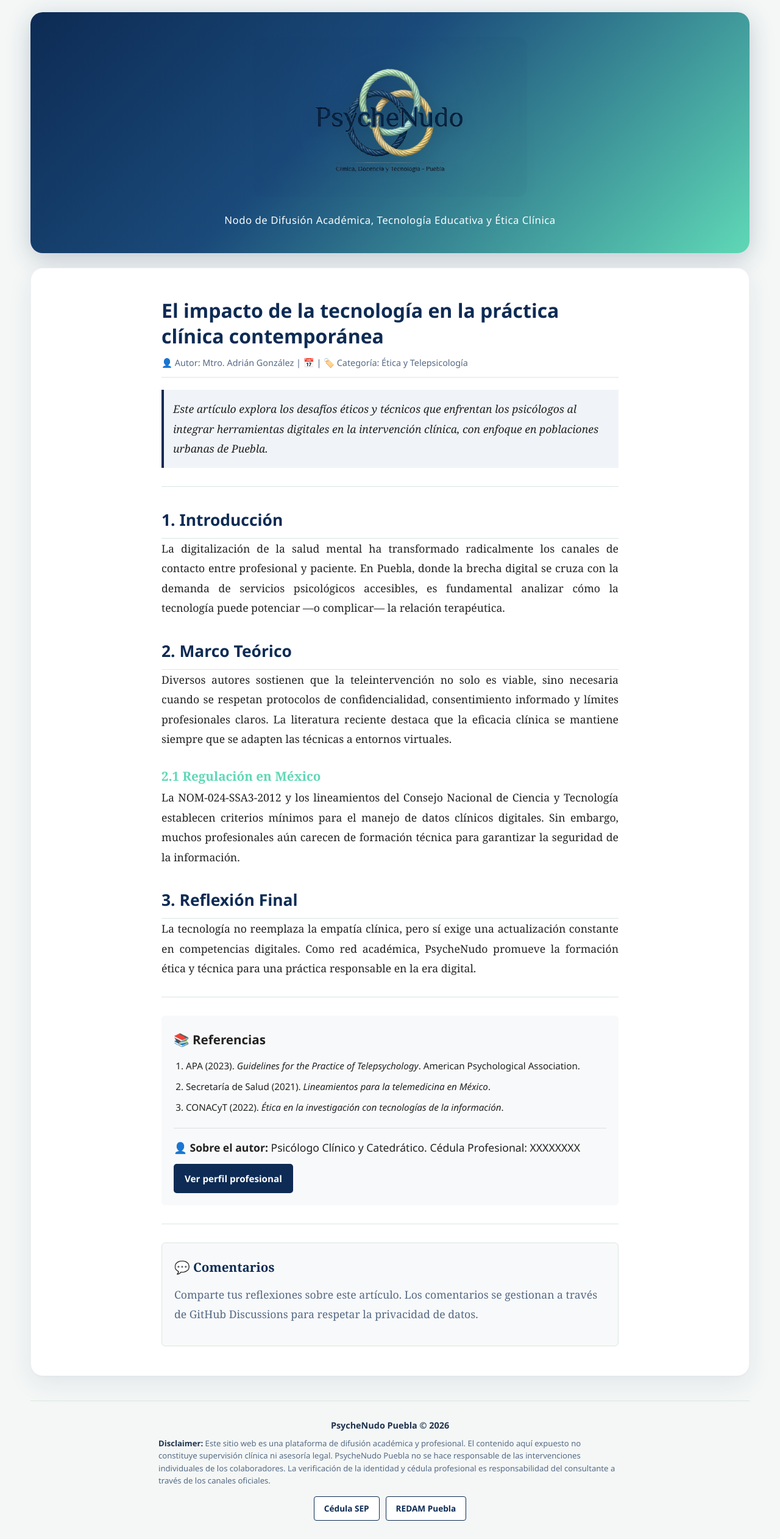
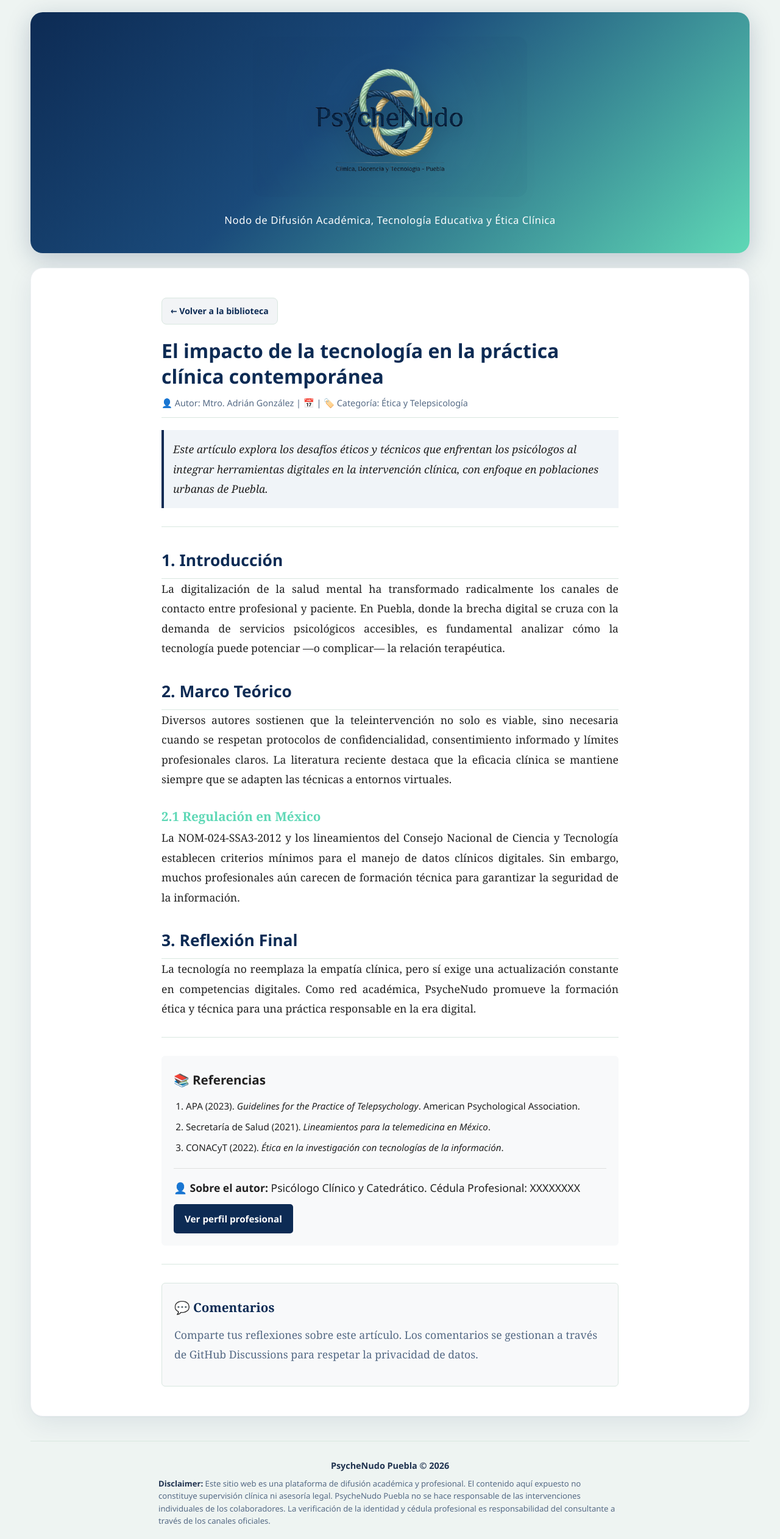
Before and after one commit to PsycheNudo-Puebla/psychenudo-puebla.github.io, a Jekyll site: the page built from _articulos/tecnologia-clinica.md, in a window 1280 px wide. Shown: the whole page at 61% size. Built offline with Jekyll 4.4.1, drawn with Linux system fonts in a browser that asks for light colours; comment, search, counter and statistics services are not loaded.

Commit message:
Sincroniza portada, layout, estilos y verificación en tarjetas

```diff
--- a/_config.yml
+++ b/_config.yml
@@ -4,9 +4,9 @@
 baseurl: ""
 
 # Build settings
+# Sin theme de terceros: el sitio usa _layouts/default.html y css/estilos.css (evita solaparse con Minima en GitHub Pages).
 markdown: kramdown
 highlighter: rouge
-theme: minima
 plugins:
   - jekyll-feed
 
--- a/_layouts/articulo.html
+++ b/_layouts/articulo.html
@@ -2,6 +2,9 @@
 layout: default
 ---
 <article class="articulo-lector">
+    <nav class="articulo-nav" aria-label="Navegación del artículo">
+        <a href="{{ '/' | relative_url }}#articulos" class="boton-regreso">← Volver a la biblioteca</a>
+    </nav>
     <header>
         <h1>{{ page.title }}</h1>
         <div class="meta-info">
--- a/_layouts/default.html
+++ b/_layouts/default.html
@@ -24,10 +24,6 @@
         <p class="site-footer__marca">{{ site.title }} &copy; 2026</p>
         <div class="footer-legal">
             <p class="footer-disclaimer"><strong>Disclaimer:</strong> Este sitio web es una plataforma de difusión académica y profesional. El contenido aquí expuesto no constituye supervisión clínica ni asesoría legal. PsycheNudo Puebla no se hace responsable de las intervenciones individuales de los colaboradores. La verificación de la identidad y cédula profesional es responsabilidad del consultante a través de los canales oficiales.</p>
-            <div class="verificacion-enlaces verificacion-enlaces--footer" role="navigation" aria-label="Verificación oficial">
-                <a href="https://www.cedulaprofesional.sep.gob.mx/cedula/presidencia/indexAvanzada.action" class="boton-verificacion" target="_blank" rel="noopener noreferrer">Cédula SEP</a>
-                <a href="https://redam.puebla.gob.mx/" class="boton-verificacion" target="_blank" rel="noopener noreferrer">REDAM Puebla</a>
-            </div>
         </div>
     </footer>
     </div>
--- a/_layouts/post.html
+++ b/_layouts/post.html
@@ -2,6 +2,9 @@
 layout: default
 ---
 <article class="articulo-lector">
+    <nav class="articulo-nav" aria-label="Navegación del artículo">
+        <a href="{{ '/' | relative_url }}#articulos" class="boton-regreso">← Volver a la biblioteca</a>
+    </nav>
     <header>
         <h1>{{ page.title }}</h1>
         <div class="meta-info">
--- a/css/estilos.css
+++ b/css/estilos.css
@@ -2,7 +2,7 @@
 :root {
     --color-primario: #0d2b54;
     --color-secundario: #5fd8b6;
-    --color-fondo: #f4f7f6;
+    --color-fondo: #eef4f2;
     --color-texto: #1f324f;
     --color-texto-claro: #556a85;
     --blanco: #ffffff;
@@ -415,6 +415,28 @@
     line-height: 1.85;
     color: #222;
 }
+.articulo-nav {
+    margin-bottom: 22px;
+}
+.boton-regreso {
+    display: inline-flex;
+    align-items: center;
+    gap: 6px;
+    padding: 8px 14px;
+    font-family: var(--fuente-ui);
+    font-size: 0.88rem;
+    font-weight: 600;
+    color: var(--color-primario);
+    background: rgba(13, 43, 84, 0.05);
+    border: 1px solid var(--borde-suave);
+    border-radius: 8px;
+    text-decoration: none;
+    transition: background 0.2s ease, border-color 0.2s ease;
+}
+.boton-regreso:hover {
+    background: rgba(95, 216, 182, 0.18);
+    border-color: rgba(95, 216, 182, 0.55);
+}
 .articulo-lector header h1 { font-family: var(--fuente-ui); font-size: 2rem; color: var(--color-primario); margin-bottom: 10px; line-height: 1.3; }
 .meta-info { font-family: var(--fuente-ui); font-size: 0.9rem; color: var(--color-texto-claro); margin-bottom: 20px; padding-bottom: 10px; border-bottom: 1px solid var(--borde-suave); }
 .resumen { background: #f0f4f8; padding: 15px; border-left: 4px solid var(--color-primario); font-style: italic; margin-bottom: 25px; }
@@ -467,8 +489,37 @@
     justify-content: center;
     align-items: center;
 }
-.verificacion-enlaces--footer {
-    margin-top: 16px;
+/* Barra compacta al inicio del Nudo: enlaces accesibles al hacer scroll en la lista */
+.verificacion-nudo-bar {
+    position: sticky;
+    top: 10px;
+    z-index: 25;
+    display: flex;
+    flex-wrap: wrap;
+    align-items: center;
+    justify-content: space-between;
+    gap: 12px;
+    margin-bottom: 22px;
+    padding: 10px 16px;
+    background: rgba(255, 255, 255, 0.94);
+    -webkit-backdrop-filter: blur(10px);
+    backdrop-filter: blur(10px);
+    border: 1px solid var(--borde-suave);
+    border-radius: 12px;
+    box-shadow: 0 2px 16px rgba(13, 43, 84, 0.07);
+}
+.verificacion-nudo-bar__hint {
+    font-size: 0.72rem;
+    font-weight: 700;
+    letter-spacing: 0.08em;
+    text-transform: uppercase;
+    color: var(--color-texto-claro);
+}
+.verificacion-enlaces--nudo-bar {
+    justify-content: flex-end;
+    flex: 1 1 auto;
+    gap: 8px;
+    min-width: min(100%, 220px);
 }
 .boton-verificacion {
     display: inline-block;
```
Also changed, not shown: index.html (+44 -19 lines).
